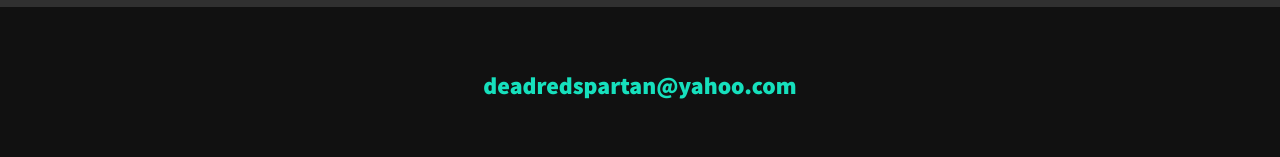
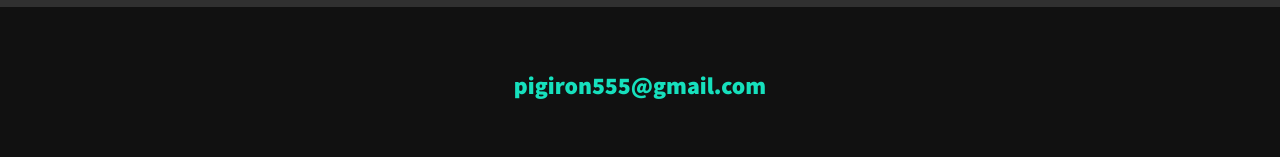
Before and after one commit to Pigiron55/Portfolio-Page, a website built with Vite: page Portfolio Page/index.html in a window 1280 px wide. Shown: the part 2647-2804 px from the top of the page. Built offline with nearby package versions, Linux system fonts and the light colour scheme.

Commit message:
Add files via upload

```diff
--- a/Portfolio Page/index.html
+++ b/Portfolio Page/index.html
@@ -118,7 +118,7 @@
         <!-- Footer -->
         <footer class="footer">
             <!-- replace with your own email address -->
-            <a href="mailto:deadredspartan@yahoo.com" class="footer__link">deadredspartan@yahoo.com</a>
+            <a href="mailto:pigiron555@gmail.com" class="footer__link">pigiron555@gmail.com</a>
             <ul class="social-list">
                 <li class="social-list__item">
                     <a class="social-list__link" href="https://codepen.io">
```
